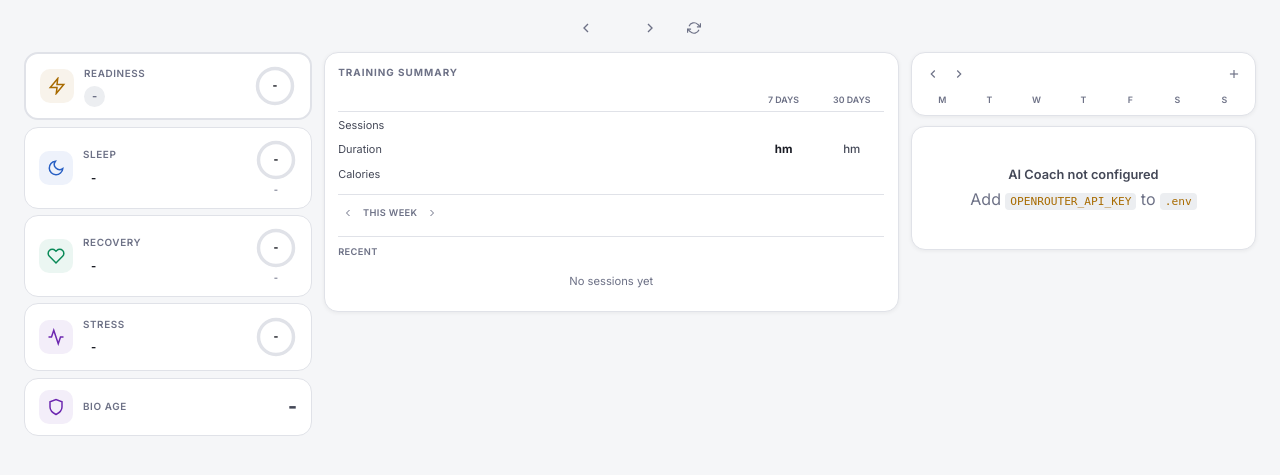
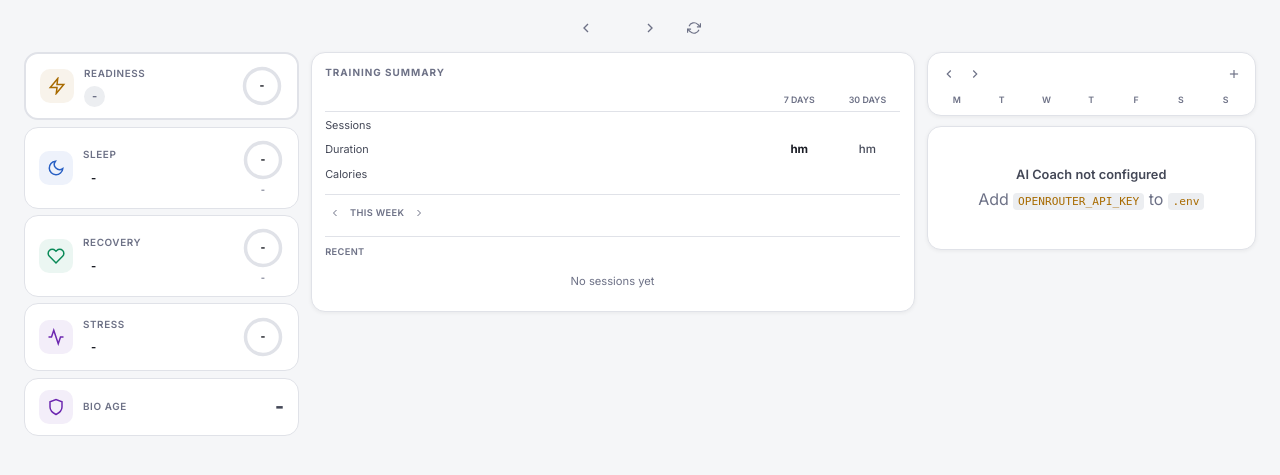
Before and after one commit to bgonc/polar-coach, a Flask app: template templates/dashboard.html in a window 1280 px wide. Shown: the part 48-523 px from the top of the page. Run offline with Flask 3, Linux system fonts and the light colour scheme; the template is opened without the code that fills it, so the values that code supplies are empty.

Commit message:
Sticky side columns, balanced proportions
- Left and right columns stick to top when scrolling
- Center column gets more space (2.2fr)
- Grid aligns items to start (no stretching)
- Side columns stay visible while scrolling through training data

Co-Authored-By: Claude Opus 4.6 (1M context) <noreply@anthropic.com>

```diff
--- a/static/style.css
+++ b/static/style.css
@@ -85,7 +85,7 @@ body { font-family: 'Inter', -apple-system, sans-serif; background: var(--bg); c
 .toast span { display: block; background: var(--yellow-dim); border: 1px solid rgba(245,166,35,0.2); color: var(--yellow); border-radius: var(--r-sm); padding: 0.5rem 0.75rem; font-size: 0.75rem; }
 
 /* Three Col Layout */
-.three-col { display: grid; grid-template-columns: 1fr 2fr 1.2fr; gap: 0.75rem; max-width: 1400px; margin: 0 auto; padding: 0 1.5rem 2rem; }
+.three-col { display: grid; grid-template-columns: 1fr 2.2fr 1.2fr; gap: 0.75rem; max-width: 1400px; margin: 0 auto; padding: 0 1.5rem 2rem; align-items: start; }
 .col { display: flex; flex-direction: column; gap: 0.6rem; }
 .col-header { font-size: 0.62rem; font-weight: 700; letter-spacing: 0.14em; text-transform: uppercase; color: var(--text3); padding: 0; margin: 0; }
 
@@ -403,7 +403,8 @@ body { font-family: 'Inter', -apple-system, sans-serif; background: var(--bg); c
 
 .no-plan { font-size: 0.72rem; color: var(--text3); }
 
-.col-right { display: flex; flex-direction: column; }
+.col-left { position: sticky; top: 56px; }
+.col-right { display: flex; flex-direction: column; position: sticky; top: 56px; }
 .card-ai-main { display: flex; flex-direction: column; flex: 1; min-height: 0; padding: 0.75rem; }
 /* AI Toolbar */
 .ai-toolbar { display: flex; flex-wrap: nowrap; gap: 0.2rem; margin-bottom: 0.6rem; padding-bottom: 0.5rem; border-bottom: 1px solid var(--border); }
```
